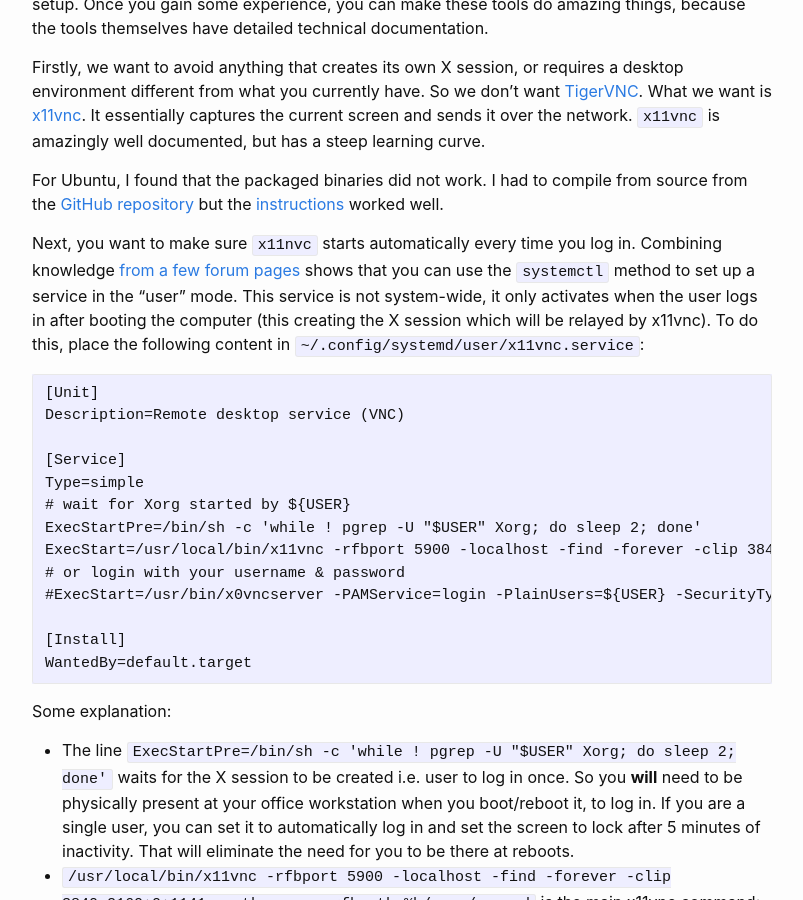
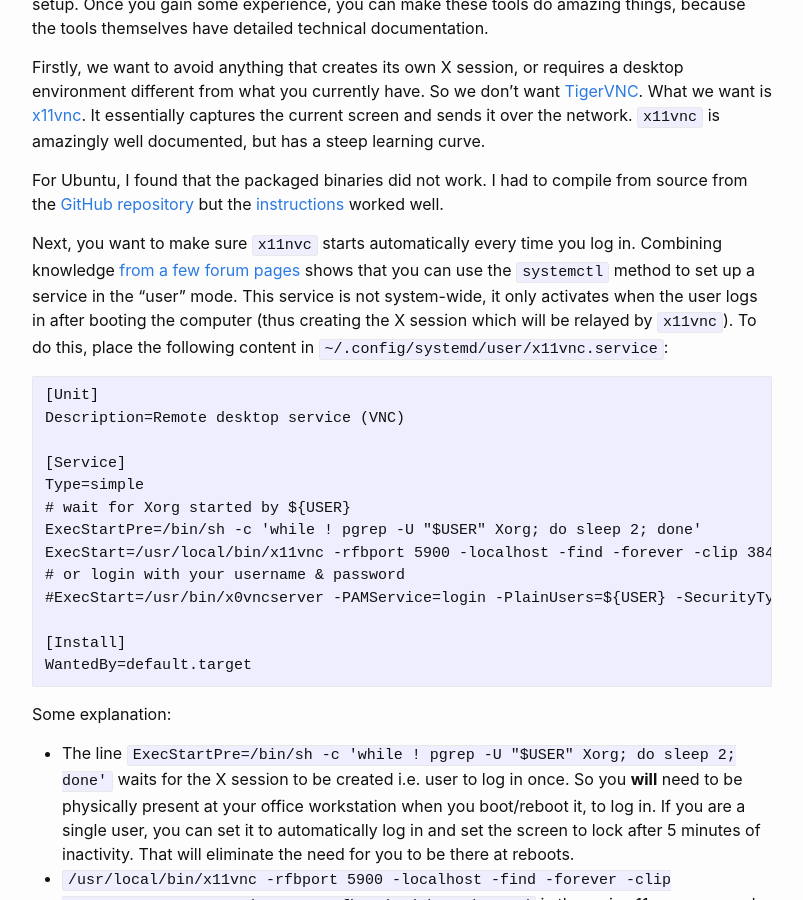
Before and after one commit to samarth-robo/blog, a Jekyll site: the page built from _posts/2020-09-28-vnc_multiuser.md, in a window 1280 px wide and 900 px high, scrolled down 439 px. Shown: the whole window, without its empty margins (238-1041 px from the left). Built offline with Jekyll 4.4.1, drawn with Linux system fonts in a browser that asks for light colours; emoji names are drawn with the system emoji font; comment, search, counter and statistics services are not loaded; some of the changed text lies outside the part shown.

Commit message:
Update 2020-09-28-vnc_multiuser.md

````diff
--- a/_posts/2020-09-28-vnc_multiuser.md
+++ b/_posts/2020-09-28-vnc_multiuser.md
@@ -23,7 +23,7 @@ but the [instructions](https://github.com/LibVNC/x11vnc#building-x11vnc) worked
 Next, you want to make sure `x11nvc` starts automatically every time you log in. Combining knowledge [from a](https://wiki.archlinux.org/index.php/TigerVNC)
 [few](https://wiki.archlinux.org/index.php/Systemd/User) [forum](https://wiki.archlinux.org/index.php/Systemd#Using_units)
 [pages](https://bbs.archlinux.org/viewtopic.php?id=230545) shows that you can use the `systemctl` method to set up a service in the "user" mode. This service is
-not system-wide, it only activates when the user logs in after booting the computer (this creating the X session which will be relayed by x11vnc). To do this,
+not system-wide, it only activates when the user logs in after booting the computer (thus creating the X session which will be relayed by `x11vnc`). To do this,
 place the following content in `~/.config/systemd/user/x11vnc.service`:
 
 ```
````
Also changed, not shown: other parts of _posts/2020-09-28-vnc_multiuser.md (+1 -1 lines).
